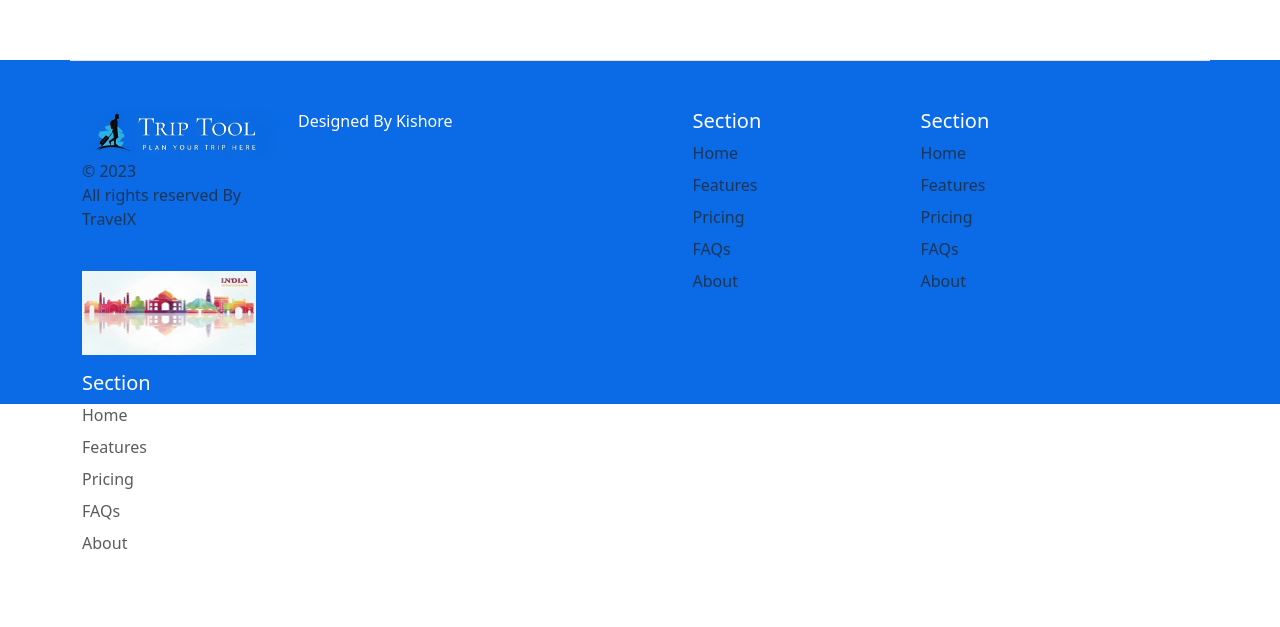
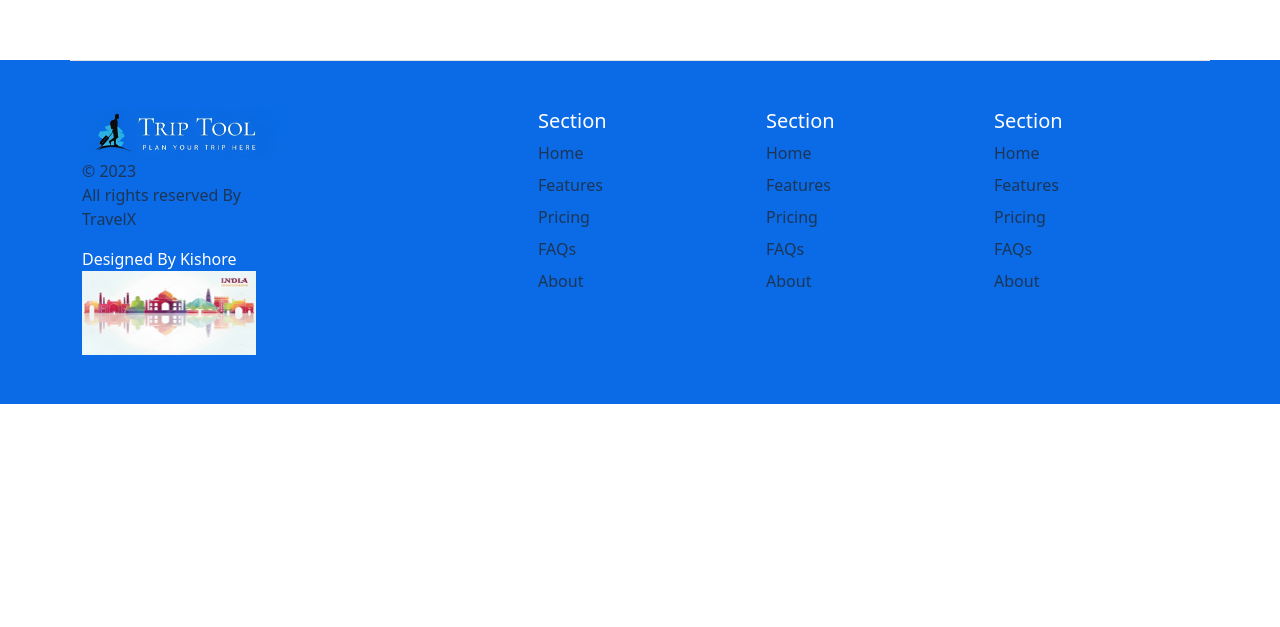
Before and after one commit to kishoreazmira/travelx, a plain HTML site: page index.html in a window 1280 px wide. Shown: the part 1314-1941 px from the top of the page. After the commit the page ends 1733 px from the top, so only its background shows below. Drawn offline with nearby package versions, Linux system fonts and the light colour scheme.

Commit message:
Update index.html

```diff
--- a/index.html
+++ b/index.html
@@ -144,10 +144,10 @@
     <footer class="row row-cols-1 row-cols-sm-2 row-cols-md-5 py-5 my-5 border-top">
       <div class="col mb-3">
         <img src="whatsap_img.png" class="image">
-        <p class="text-body-secondary">&copy; 2023<br>All rights reserved By TravelX</p> <br>
+        <p class="text-body-secondary">&copy; 2023<br>All rights reserved By TravelX</p>
+        Designed By Kishore<br>
         <img src="footer.png" class="imag">
       </div>
-      Designed By Kishore
 
       <div class="col mb-3">
 
```
